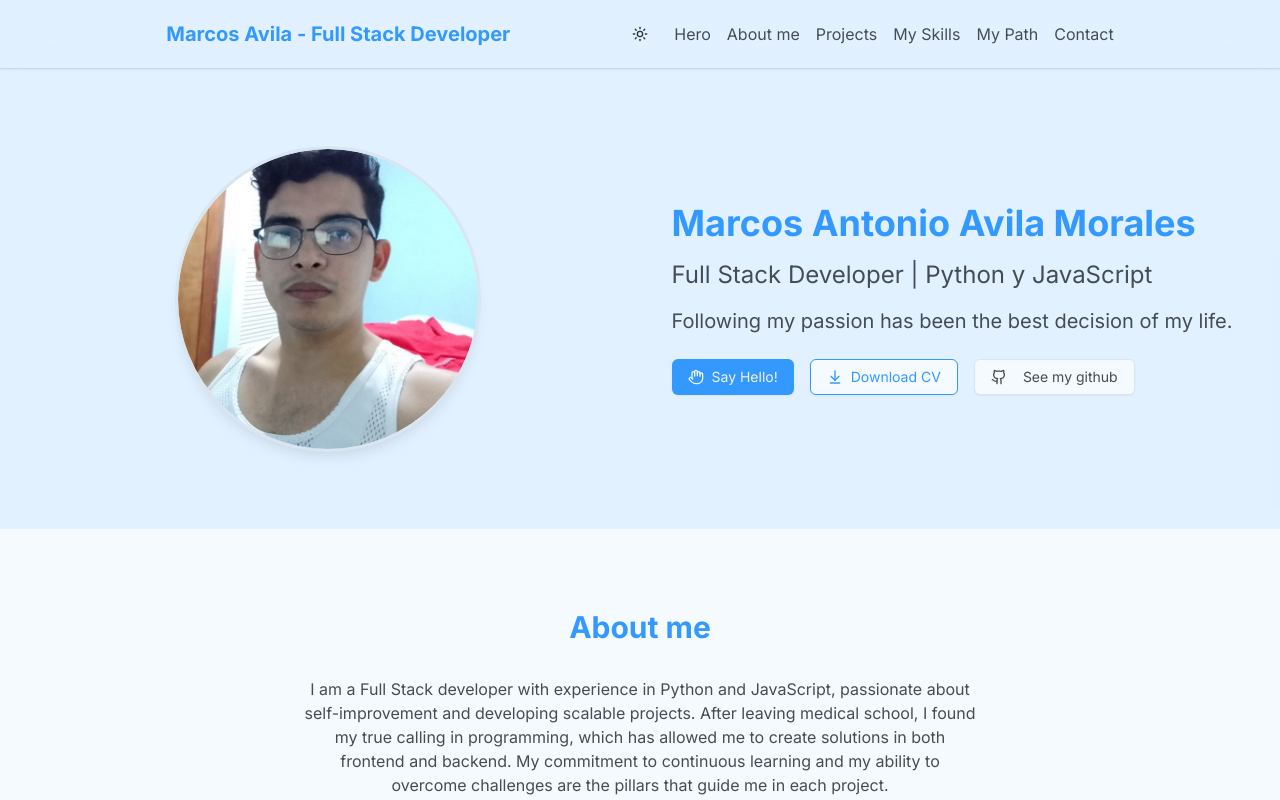
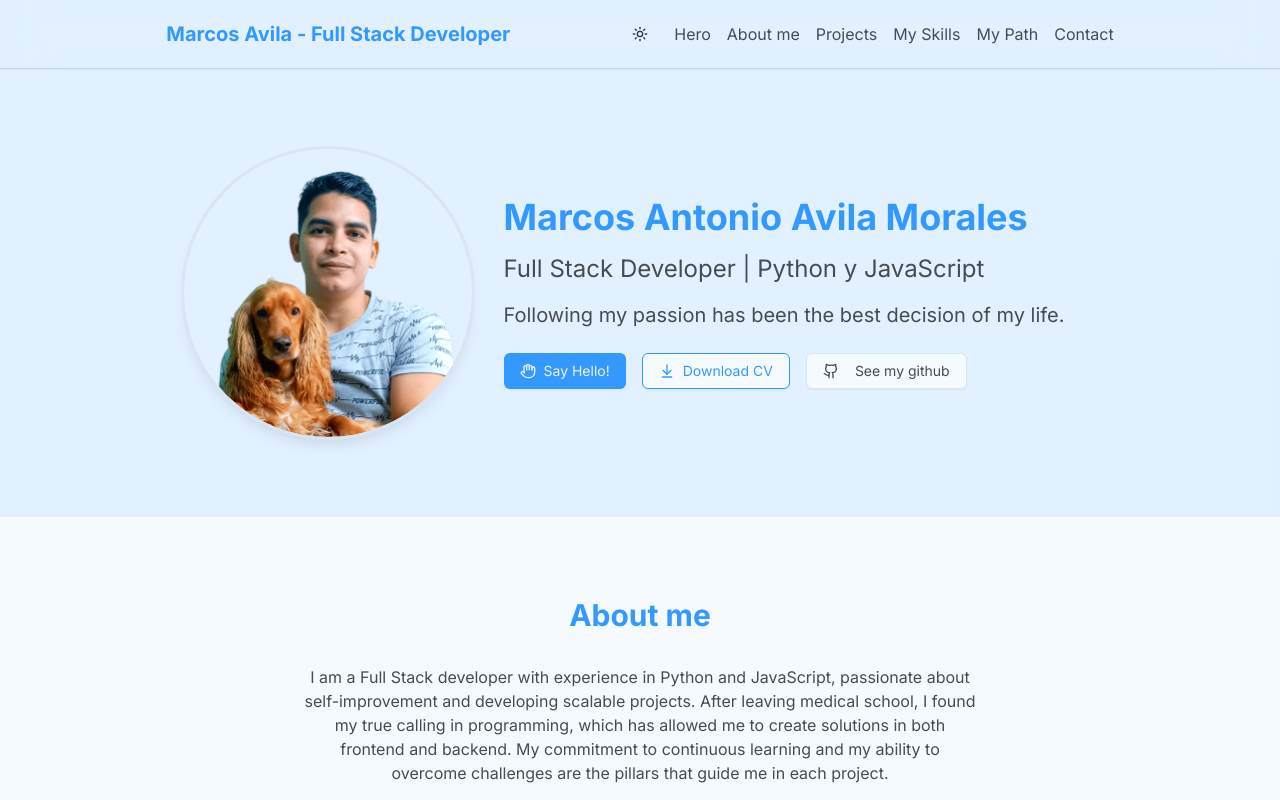
Before and after one commit to markospy/portfolio, a React (Vite) app: page / in a window 1280 px wide. Shown: the top 800 px of the page. Built offline with nearby package versions, Linux system fonts and the light colour scheme; what @midudev/tailwind-animations would draw is missing.

Commit message:
🧩 `Removed photo.jpg and replaced with photo.png in Hero component`

```diff
--- a/src/components/seccions/Hero.tsx
+++ b/src/components/seccions/Hero.tsx
@@ -1,6 +1,6 @@
 import { ArrowDownToLine, Github, Hand } from 'lucide-react'
 import { Button } from '../ui/button'
-import Photo from "../../assets/photo.jpg"
+import Photo from "../../assets/photo.png"
 import useOnScreen from '@/hooks/useOnScreen';
 import { useRef, useState } from 'react';
 import Modal from '../Modal';
@@ -33,13 +33,13 @@ export default function Hero({heroData}: {heroData: HeroData}) {
   return (
     <section id="hero" className="flex justify-center bg-primary/10 px-4 py-20 transition-colors duration-300">
       <div className="flex md:flex-row flex-col justify-center items-center container">
-        <div ref={ref} className={`md:w-1/2 mb-8 md:mb-0 flex justify-center transition-all duration-500 ${isVisible ? 'opacity-100 translate-y-0' : 'opacity-0 translate-y-10'}`}>
+        <div ref={ref} className={`mb-8 md:mb-0 flex justify-center transition-all duration-500 w-72 h-72 ${isVisible ? 'opacity-100 translate-y-0' : 'opacity-0 translate-y-10'}`}>
           <img
             src={Photo} // Asegúrate de que Photo esté importado
             alt={heroData.name} // Usar el nombre como texto alternativo
             width={300}
             height={300}
-            className="shadow-lg rounded-full transition-colors duration-300 outline outline-muted"
+            className="shadow-lg rounded-full w-full h-full transform transition-colors duration-300 object-cover outline outline-muted"
           />
         </div>
         <div className="flex justify-center md:w-1/2 text-center md:text-left">
```
Also changed, not shown: src/assets/photo.jpg (deleted), src/assets/photo.png (added).
